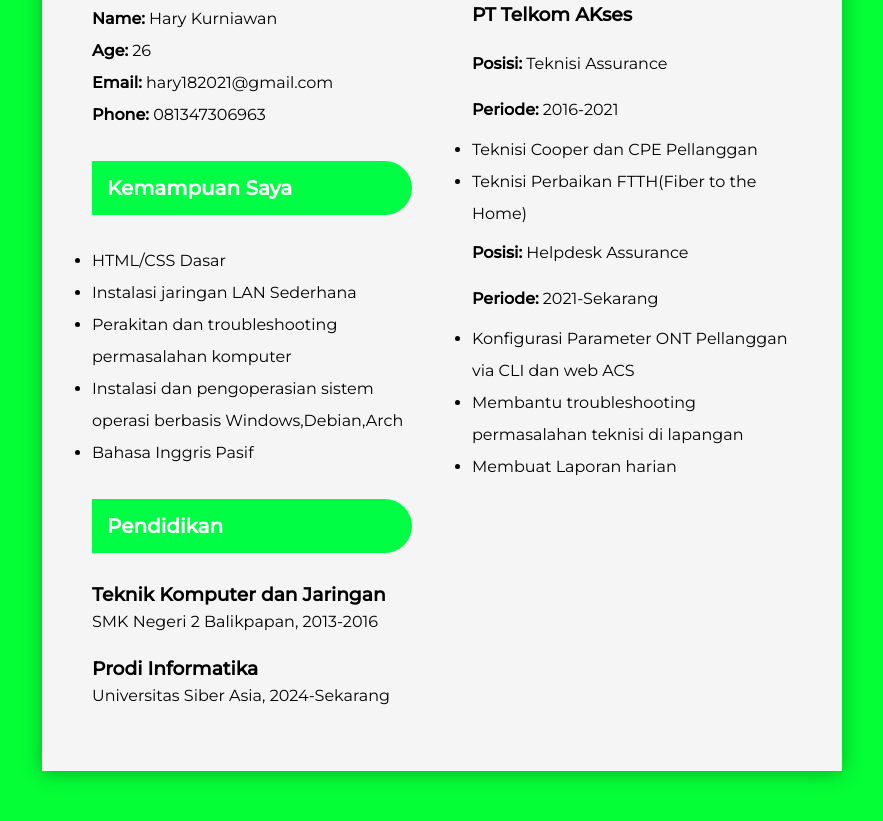
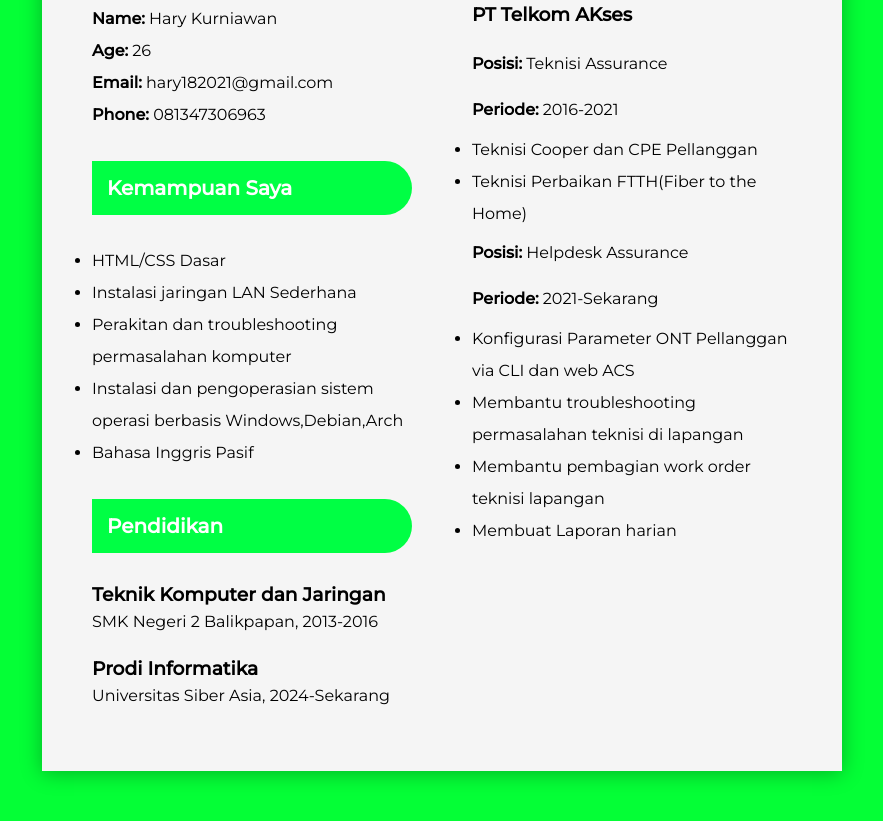
Before and after one commit to Awan-013/Awan-013.github.io, a plain HTML site: page index.html in a window 1280 px wide. Shown: the part 539-1360 px from the top of the page, without its empty margins (198-1081 px from the left). Drawn offline with Linux system fonts and the light colour scheme.

Commit message:
Update index.html

```diff
--- a/index.html
+++ b/index.html
@@ -54,6 +54,7 @@
            <ul>
             <li>Konfigurasi Parameter ONT Pellanggan via CLI dan web ACS</li>
             <li>Membantu troubleshooting permasalahan teknisi di lapangan</li>
+            <li>Membantu pembagian work order teknisi lapangan</li>
             <li>Membuat Laporan harian</li>
           </ul>
         </div>
```
